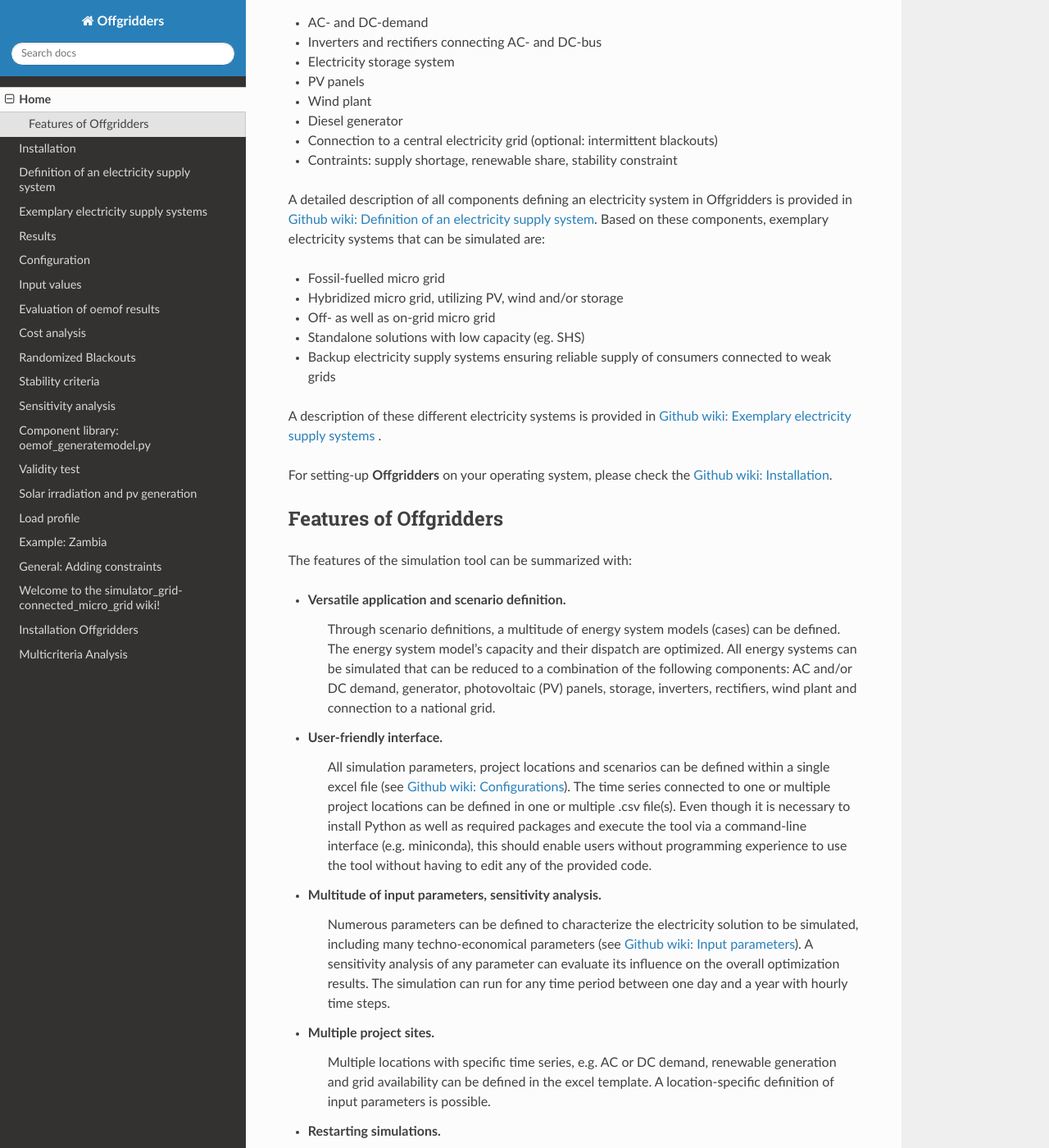
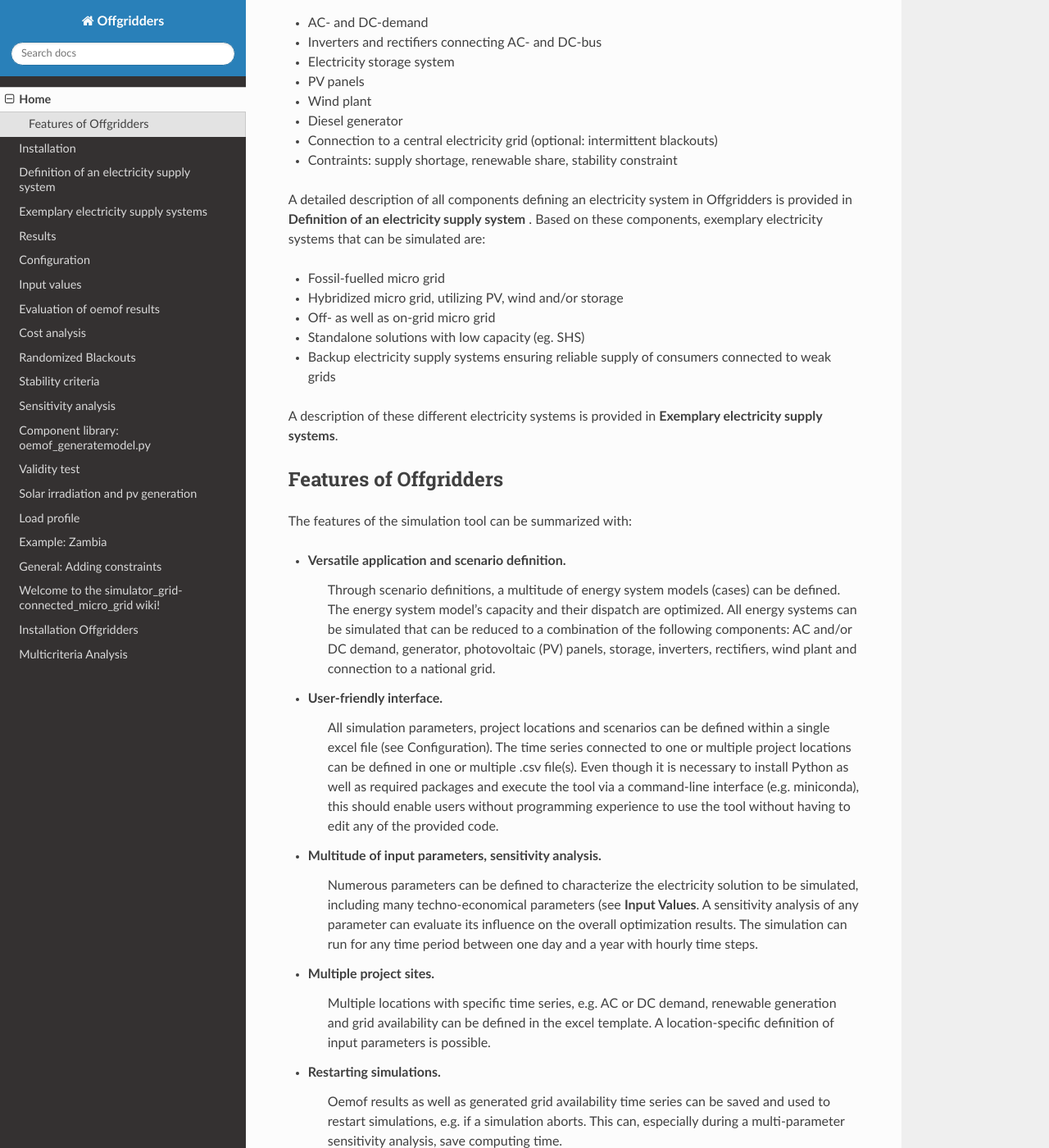
Before and after one commit to rl-institut/offgridders, a Sphinx documentation site: the page built from docs/Home.rst, in a window 1280 px wide and 1400 px high, scrolled down 312 px. Shown: the whole window at 82% size. Built offline with Sphinx 7.4.7 and the Read the Docs theme 2.0.0, drawn with Linux system fonts in a browser that asks for light colours.

Commit message:
Change old github links to bold titles/new links

```diff
--- a/docs/Constrains.rst
+++ b/docs/Constrains.rst
@@ -96,9 +96,9 @@
 
         model.stability_constraint = po.Constraint(model.TIMESTEPS, rule=stability_rule)
 
-+++++++++++++++++++++++++++++++++++++++++++++++++++++++++++++++++
++++++++++++++++++++++++++++++++++++++++++++++++++++++++++++++++++++++++++
 Sidenotes: Indirectly accessing attributes of Flows of an oemof-model (1)
-+++++++++++++++++++++++++++++++++++++++++++++++++++++++++++++++++
++++++++++++++++++++++++++++++++++++++++++++++++++++++++++++++++++++++++++
 
 Calling constant attributes of Flows or InvestmentFlows indirectly makes most sense, if a certain class of components/busses is subjected to the constraint and if you can not or do not want to group it's element. Possible classes can be:::
 
--- a/docs/Exemplary.rst
+++ b/docs/Exemplary.rst
@@ -9,7 +9,7 @@
 * Off-grid micro grid interconnecting to national grid (consumption and feed-in)
 * Optimal local capacities for off-grid site with national grid access
 
-The results of the oemof-optimizations have to be interpreted considering the evaluated scenario. Further detail on that can be found in `here <https://github.com/smartie2076/simulator_grid-connected_micro_grid/wiki/Evaluation-of-oemof-results>`_.
+The results of the oemof-optimizations have to be interpreted considering the evaluated scenario. Further detail on that can be found in **Evaluation of oemof results**.
 
 * **Dispatch optimization of off-grid micro grid** with base case capacities.
 * **Off-grid micro grid** with base case capacities interconnecting with national grid:
--- a/docs/Home.rst
+++ b/docs/Home.rst
@@ -15,7 +15,7 @@
 * Connection to a central electricity grid (optional: intermittent blackouts)
 * Contraints: supply shortage, renewable share, stability constraint
 
-A detailed description of all components defining an electricity system in Offgridders is provided in  `Github wiki: Definition of an electricity supply system <https://github.com/smartie2076/simulator_grid-connected_micro_grid/wiki/Definition-of-an-electricity-supply-system>`_. Based on these components,
+A detailed description of all components defining an electricity system in Offgridders is provided in **Definition of an electricity supply system** . Based on these components,
 exemplary electricity systems that can be simulated are:
 
 * Fossil-fuelled micro grid
@@ -24,9 +24,7 @@
 * Standalone solutions with low capacity (eg. SHS)
 * Backup electricity supply systems ensuring reliable supply of consumers connected to weak grids
 
-A description of these different electricity systems is provided in `Github wiki: Exemplary electricity supply systems <https://github.com/smartie2076/simulator_grid-connected_micro_grid/wiki/Exemplary-electricity-supply-systems>`_ .
-
-For setting-up **Offgridders** on your operating system, please check the `Github wiki: Installation <https://github.com/smartie2076/simulator_grid-connected_micro_grid/wiki/Installation>`_.
+A description of these different electricity systems is provided in **Exemplary electricity supply systems**.
 
 Features of Offgridders
 ------------------------
@@ -41,7 +39,7 @@
 
 * **User-friendly interface**.
     All simulation parameters, project locations and scenarios
-    can be defined within a single excel file (see `Github wiki: Configurations <https://github.com/smartie2076/simulator_grid-connected_micro_grid/wiki/Configuration-file>`_). The time series connected to one or multiple project locations can be defined in one or multiple .csv file(s). Even though it
+    can be defined within a single excel file (see Configuration). The time series connected to one or multiple project locations can be defined in one or multiple .csv file(s). Even though it
     is necessary to install Python as well as required packages and execute the tool via a
     command-line interface (e.g. miniconda), this should enable users without programming
     experience to use the tool without having to edit any of the provided code.
@@ -49,7 +47,7 @@
 * **Multitude of input parameters, sensitivity analysis**.
     Numerous parameters can
     be defined to characterize the electricity solution to be simulated, including many
-    techno-economical parameters (see  `Github wiki: Input parameters <https://github.com/smartie2076/simulator_grid-connected_micro_grid/wiki/Input-values>`_). A sensitivity analysis of any parameter can evaluate its influence on the overall optimization results. The simulation can run for any time
+    techno-economical parameters (see  **Input Values**. A sensitivity analysis of any parameter can evaluate its influence on the overall optimization results. The simulation can run for any time
     period between one day and a year with hourly time steps.
 
 * **Multiple project sites**.
--- a/docs/Inputs.rst
+++ b/docs/Inputs.rst
@@ -36,7 +36,7 @@
 
 Constraints
 -----------
-If the stability constraint is activated in the `simulation settings <https://github.com/smartie2076/simulator_grid-connected_micro_grid/wiki/Configuration-file>`_, the stability limit in terms of minimal share of demand that the system should be able to meet in case of volatilities by fossil-fuelled generation or battery discharge has to be defined:::
+If the stability constraint is activated in the **configuration file**, the stability limit in terms of minimal share of demand that the system should be able to meet in case of volatilities by fossil-fuelled generation or battery discharge has to be defined:::
 
         'stability_limit':     0.5 # factor of demand
 
--- a/docs/Installation.rst
+++ b/docs/Installation.rst
@@ -7,7 +7,7 @@
 
 * Download the `cbc-solver <https://projects.coin-or.org/Cbc>`_ into your system from https://ampl.com/dl/open/cbc/ and integrate it in your system, ie. unzip, place into chosen path, add path to your system variables  (Windows: “System Properties” -->”Advanced”--> “Environment Variables”, requires admin-rights)
 
-* Download latest `Offgridders release <https://github.com/smartie2076/simulator_grid-connected_micro_grid/releases>`_
+* Download latest `Offgridders release <https://github.com/rl-institut/offgridders>`_
 
 * Open Anaconda prompt, create and activate environment
 
```
Also changed, not shown: docs/Oesmot_Home.rst (+5 -5 lines).
